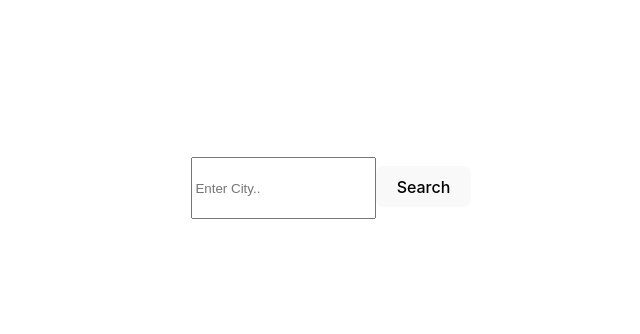
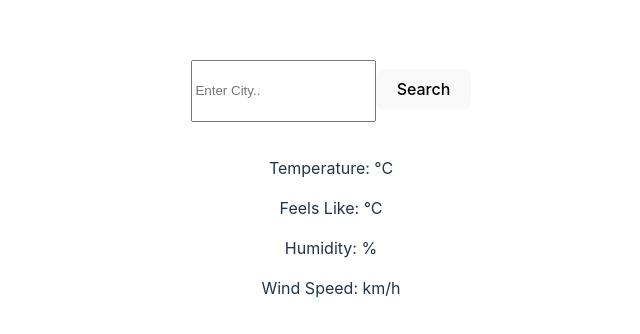
Before and after one commit to ayse8888/weather-app, a React (Vite) app: page / in a window 1280 px wide. Shown: the part 212-546 px from the top of the page, without its empty margins (309-949 px from the left). Built offline with nearby package versions, Linux system fonts and the light colour scheme.

Commit message:
search functionality is implemented

```diff
--- a/package.json
+++ b/package.json
@@ -9,6 +9,7 @@
     "preview": "vite preview"
   },
   "dependencies": {
+    "axios": "^1.3.4",
     "react": "^18.2.0",
     "react-dom": "^18.2.0"
   },
--- a/src/containers/SearchLocation/index.jsx
+++ b/src/containers/SearchLocation/index.jsx
@@ -1,17 +1,46 @@
-import React from 'react'
-import Input from '../../components/Input'
-import Button from '../../components/Button'
+import React, { useEffect, useState } from 'react';
+import Input from '../../components/Input';
+import Button from '../../components/Button';
+import axios from 'axios';
 
 const SearchLocation = () => {
-    const handleOnClick = () => {
-        console.log("clicked")
-    }
-  return (
-    <div>
-        <Input type='text' placeholder='Enter City..' />
-        <Button onClick={handleOnClick} />
-    </div>
-  )
-}
+    const [city, setCity] = useState('');
+    const [location, setLocation] = useState('');
 
-export default SearchLocation
+    const url = `https://api.openweathermap.org/data/2.5/weather?q=${location}&appid=8995ccf941ccd1c28cefeb19ccf078d0&units=metric`;
+
+    const searchLocation = (event) => {
+        axios.get(url).then((response) => {
+            setCity(response.data);
+            console.log(response.data);
+        });
+        setLocation('');
+    };
+
+    return (
+        <div>
+            <Input
+                type="text"
+                placeholder="Enter City.."
+                value={location}
+                onChange={(event) => setLocation(event.target.value)}
+            />
+            <Button onClick={searchLocation} />
+            <h1 className="city">{city?.name}</h1>
+            <p className="city">Temperature: {city?.main?.temp.toFixed()} °C</p>
+            <p className="city">Feels Like: {city?.main?.feels_like.toFixed()} °C</p>
+            <p className="city">Humidity: {city?.main?.humidity.toFixed()} %</p>
+            <p className="city">Wind Speed: {city?.wind?.speed.toFixed()} km/h</p>
+            {city.weather ? <p>Description: {city.weather[0].description}</p> : null}
+            {city.weather ? <p>{city.weather[0].main}</p> : null}
+            {city.weather && (
+                <img
+                    src={`http://openweathermap.org/img/wn/${city.weather[0].icon}@2x.png`}
+                    alt=""
+                />
+            )}
+        </div>
+    );
+};
+
+export default SearchLocation;
```
Also changed, not shown: 1 other file (tests, documents, lock files or other folders).
